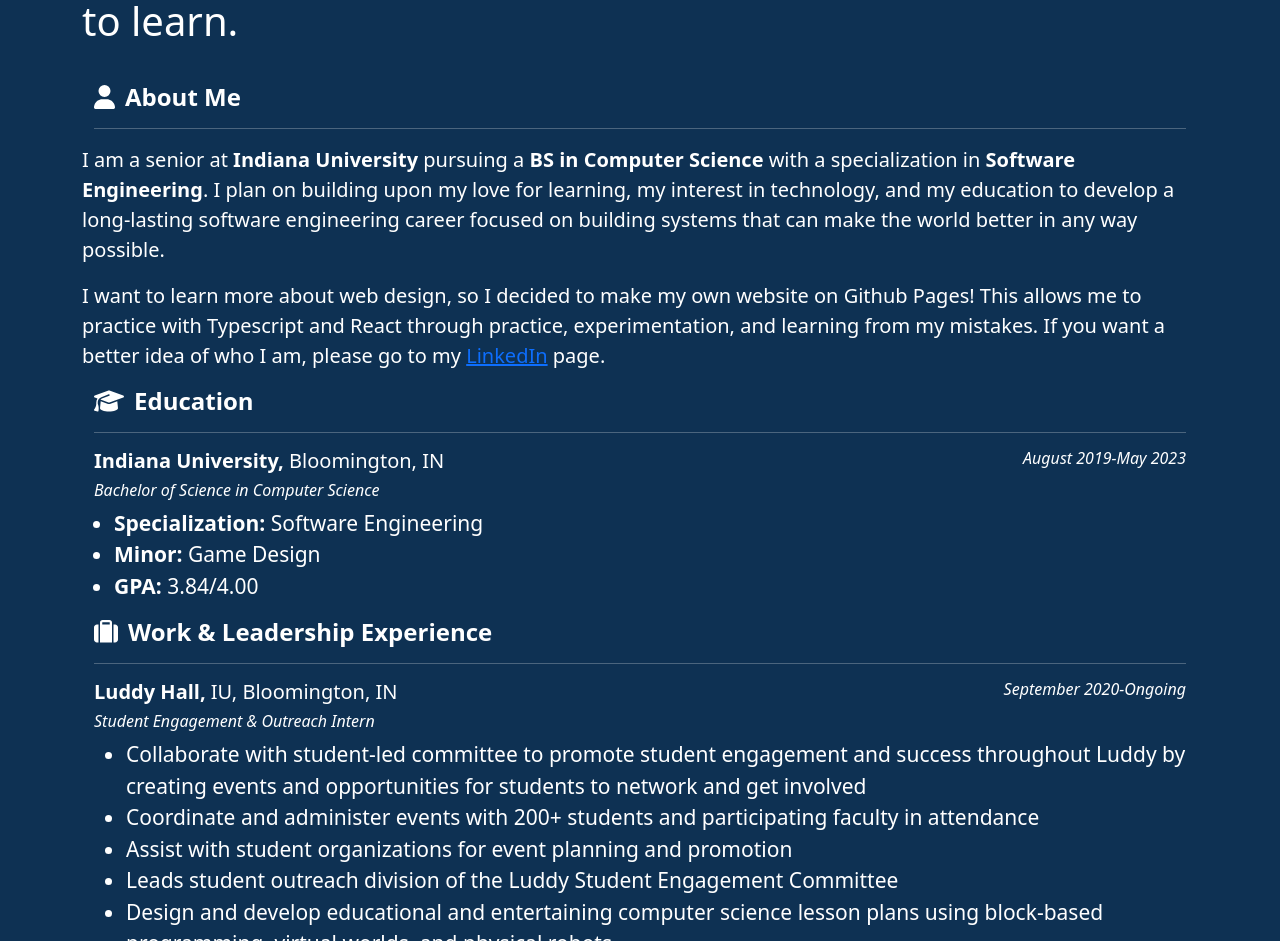
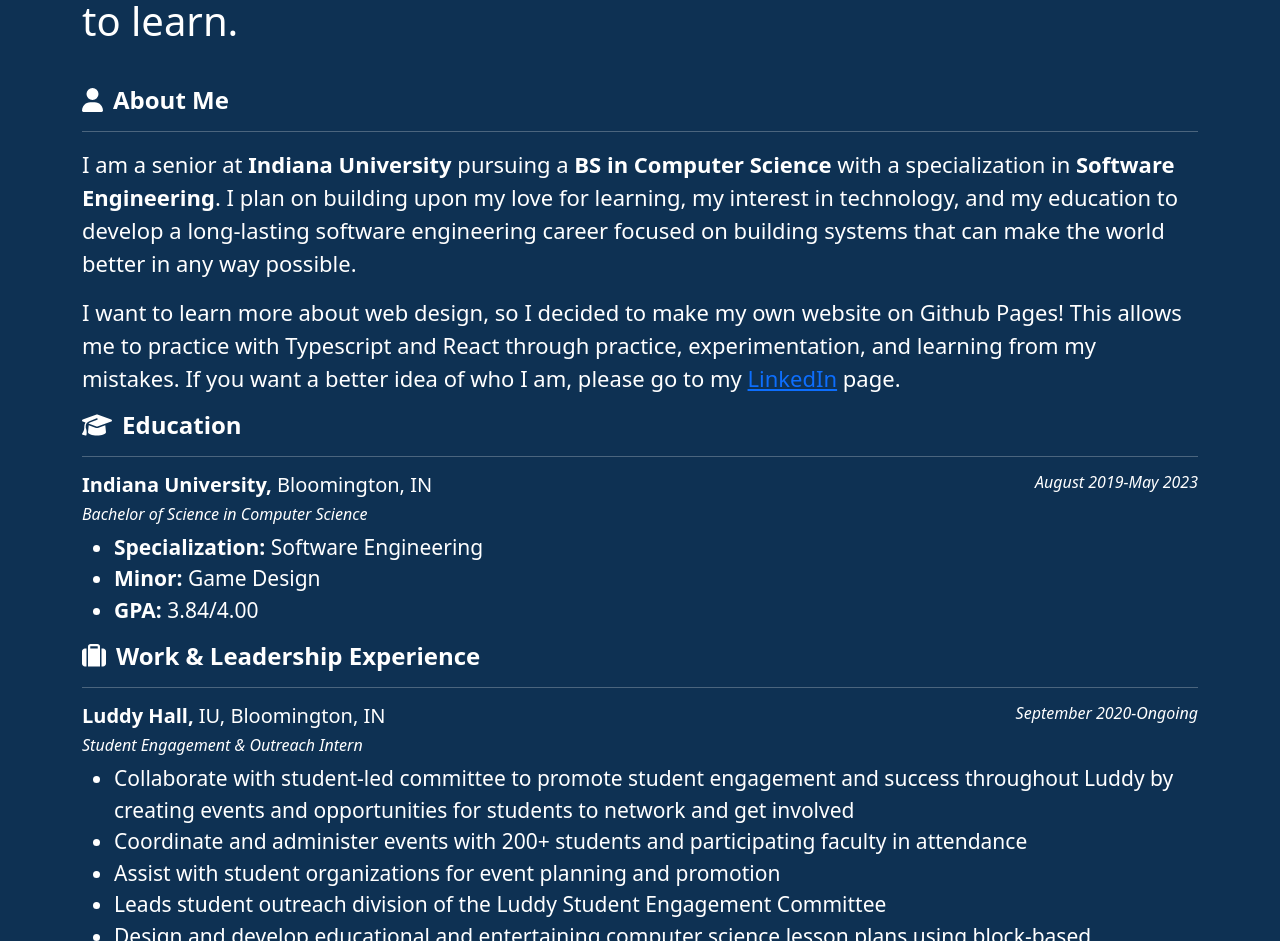
Before and after one commit to vtlanglois/vtlanglois.github.io, a React (Create React App) app: page /#/ in a window 1280 px wide. Shown: the part 151-1092 px from the top of the page. Built offline with nearby package versions, Linux system fonts and the light colour scheme.

Commit message:
fixed formatting issues

```diff
--- a/src/App.css
+++ b/src/App.css
@@ -27,7 +27,7 @@
   background-color: #0e3153;
   display: flex;
   flex-direction: column;
-  font-size: calc(4px + 2vmin);
+  font-size: calc(6px + 2vmin);
   color: white;
 }
 
--- a/src/components/ExperienceItem/ExperienceHeader.tsx
+++ b/src/components/ExperienceItem/ExperienceHeader.tsx
@@ -4,7 +4,6 @@ import { Container, Row, Col } from "reactstrap";
 
 function ExperienceHeader(props: any) {
     return (
-        <Container>
         <Row>
           <Col>
             <h5>
@@ -22,7 +21,6 @@ function ExperienceHeader(props: any) {
             </h6>
           </Col>
         </Row>
-      </Container>
     );
 }
 
--- a/src/components/ExperienceItem/ExperienceItem.tsx
+++ b/src/components/ExperienceItem/ExperienceItem.tsx
@@ -35,13 +35,12 @@ const ExperienceItem = ({
         startMonth={startMonth}
         endMonth={endMonth}
       />
-      <Container>
+
       <ul>
         {details.map((detail) => {
           return <li>{detail}</li>;
         })}
       </ul>
-      </Container>
     </div>
   );
 };
--- a/src/components/ExperienceItem/TabHeader.tsx
+++ b/src/components/ExperienceItem/TabHeader.tsx
@@ -1,16 +1,16 @@
 import { FontAwesomeIcon } from "@fortawesome/react-fontawesome";
 import { Container } from "reactstrap";
 
+
+/**@TODO find a better way to do remove underline */
 function TabHeader(props: any) {
   return (
     <div>
-      <Container>
       <h4>
         <FontAwesomeIcon icon={props.icon} className="icon" />
         <b>{props.title}</b>
       </h4>
-      <hr></hr>
-      </Container>
+      {!props.removeUnderline && <hr></hr>}
     </div>
   );
 }
--- a/src/components/academics/DetailedYears.tsx
+++ b/src/components/academics/DetailedYears.tsx
@@ -58,7 +58,7 @@ export const fall2022Semester: Semester = {
   classes: [{ title: "Computer Structures", number: "CSCI-C 335", grade: "B+" },
   { title: "Database Concepts", number: "CSCI-C 335", grade: "B" },
   { title: "Narrative Design", number: "MSCH-G 366", grade: "A-" },
-  { title: "Experiments and Models in Cognition", number: "COGS-Q 370", grade: "A-" }]
+  { title: "Experiments and Models in Cognition", number: "COGS-Q 370", grade: "B" }]
 }
 
 export const spring2023Semester: Semester = {
--- a/src/components/academics/SemesterItem.tsx
+++ b/src/components/academics/SemesterItem.tsx
@@ -6,8 +6,7 @@ import { Semester } from "./DegreeInfo";
 function SemesterItem({ title, classes }: Semester) {
   return (
     <div>
-    <Container>
-    <TabHeader title={title} />
+    <TabHeader title={title} removeUnderline={true}/>
     <ListGroup className="listgroup">
       <ListGroupItem className="listgroup nopadding">
         <Container>
@@ -38,7 +37,6 @@ function SemesterItem({ title, classes }: Semester) {
         );
       })}
     </ListGroup>
-    </Container>
     </div>
   );
 }
--- a/src/pages/About.tsx
+++ b/src/pages/About.tsx
@@ -2,13 +2,14 @@ import "../App.css";
 import WorkAccordian from "../components/WorkAccordian/WorkAccordian";
 import TabHeader from "../components/ExperienceItem/TabHeader";
 import { faUser } from "@fortawesome/free-solid-svg-icons";
-import { Container, Row } from "reactstrap";
+import { Container, Fade, Row } from "reactstrap";
 const About = () => {
   return (
     <div className="red">
       <body className="App-body">
         <Container>
           <Row md="auto">
+            <Fade>
               <h1>
                 Hello! I'm{" "}
                 <b>
@@ -16,7 +17,8 @@ const About = () => {
                 </b>
                 , a software engineer who loves to learn.
               </h1>
-        </Row >
+            </Fade>
+          </Row>
           <br />
           <Row>
             <TabHeader icon={faUser} title="About Me" />
@@ -25,15 +27,17 @@ const About = () => {
               <b>BS in Computer Science</b> with a specialization in{" "}
               <b>Software Engineering</b>. I plan on building upon my love for
               learning, my interest in technology, and my education to develop a
-          long-lasting software engineering career focused on building systems
-          that can make the world better in any way possible.
+              long-lasting software engineering career focused on building
+              systems that can make the world better in any way possible.
             </p>
             <p>
               I want to learn more about web design, so I decided to make my own
-          website on Github Pages! This allows me to practice with Typescript
-          and React through practice, experimentation, and learning from my
-          mistakes. If you want a better idea of who I am, please go to my{" "}
-          <a href="https://www.linkedin.com/in/vtlanglois/">LinkedIn</a> page.
+              website on Github Pages! This allows me to practice with
+              Typescript and React through practice, experimentation, and
+              learning from my mistakes. If you want a better idea of who I am,
+              please go to my{" "}
+              <a href="https://www.linkedin.com/in/vtlanglois/">LinkedIn</a>{" "}
+              page.
             </p>
           </Row>
           <Row>
--- a/src/pages/education/Education.tsx
+++ b/src/pages/education/Education.tsx
@@ -28,6 +28,7 @@ function Education() {
   return (
     <div>
       <body className="App-body">
+        <Container>
         <AcademicYear
           title="Freshman Year"
           icon={faEgg}
@@ -55,6 +56,7 @@ function Education() {
           fallSemester={fall2022Semester}
           springSemester={spring2023Semester}
         />
+        </Container>
       </body>
     </div>
   );
```
Also changed, not shown: src/pages/education/Education.css (line endings or trailing spaces). Lines whose indentation alone changed are shown as unchanged.
